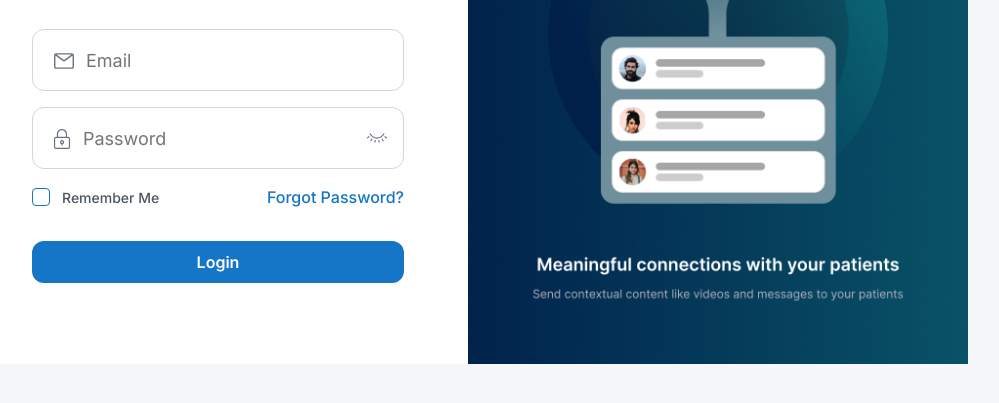
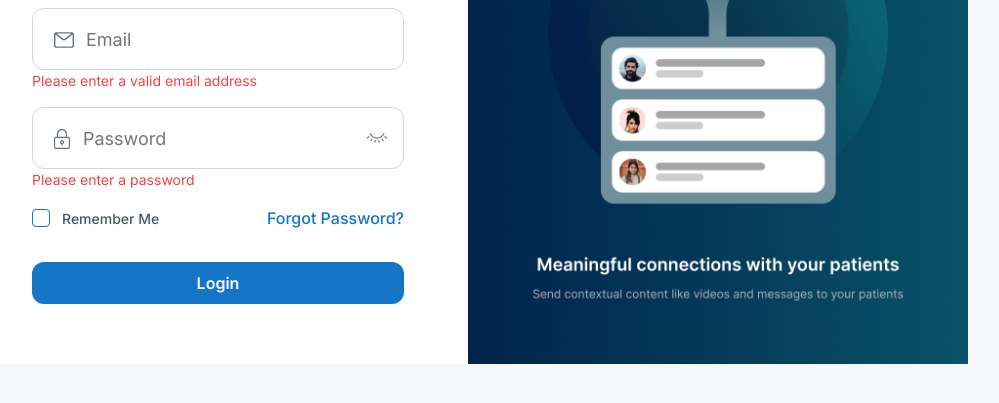
Before and after one commit to PushkinSharma/system-admin, a plain HTML site: page login.html in a window 1280 px wide. Both pictures are taken after a click on the button "Login". Shown: the part 279-682 px from the top of the page, without its empty margins (172-1171 px from the left). Drawn offline with nearby package versions, Linux system fonts and the light colour scheme.

Commit message:
Added validations to login page, fixed new clinic ones

```diff
--- a/css/login-styles.css
+++ b/css/login-styles.css
@@ -53,6 +53,11 @@ body {
 
 .login-form {
   width: 100%;
+}
+
+.error-message{
+  color: #EF4444; font-size: 0.875rem; display: none;
+  margin-bottom:1rem;
 }
 
 .input-with-icon {
--- a/js/login.js
+++ b/js/login.js
@@ -14,4 +14,32 @@ document.addEventListener('DOMContentLoaded', function() {
       hidePasswordIcon.style.display = 'block';
       showPasswordIcon.style.display = 'none';
     });
+
+
   });
+
+
+  function validateLoginForm(){
+    const emailInput = document.getElementById("emailInput");
+    const emailError = document.getElementById("emailError");
+    const email = emailInput.value.trim();
+    const emailPattern = /^[^\s@]+@[^\s@]+\.[^\s@]+$/;
+    const passwordInput = document.getElementById('password');
+    const passwordError = document.getElementById('passwordError');
+    const inputWithIcon = document.querySelectorAll('.input-with-icon');
+
+    if (!emailPattern.test(email)) {
+      emailError.style.display = "block";
+      inputWithIcon[0].style.marginBottom = "0";
+    } else {
+      emailError.style.display = "none";
+      inputWithIcon[0].style.marginBottom = "1rem";
+    }
+
+    if(passwordInput.value.trim() === ""){
+      passwordError.style.display = "block";
+      inputWithIcon[1].style.marginBottom = "0";
+    }else{
+      passwordError.style.display = "none";
+    }
+  }
--- a/login.html
+++ b/login.html
@@ -34,7 +34,10 @@
               <span class="login-icon"> <svg xmlns="http://www.w3.org/2000/svg" width="20" height="16" viewBox="0 0 20 16" fill="none">
                 <path d="M17.8571 0.142822H2.14286C0.9616 0.142822 0 1.10442 0 2.28568V13.7143C0 14.8955 0.9616 15.8571 2.14286 15.8571H17.8571C19.0384 15.8571 20 14.8955 20 13.7143V2.28568C20 1.10442 19.0384 0.142822 17.8571 0.142822ZM17.3813 1.57139L10.4295 6.78557C10.1768 6.97485 9.82414 6.97485 9.57145 6.78557L2.61877 1.57139H17.3813ZM17.8571 14.4285H2.14286C1.74821 14.4285 1.42857 14.108 1.42857 13.7143V2.46419L8.71429 7.92842C9.09195 8.21235 9.54642 8.35432 10 8.35432C10.4536 8.35432 10.908 8.21236 11.2857 7.92842L18.5714 2.46419V13.7143C18.5714 14.108 18.2518 14.4285 17.8571 14.4285Z" fill="#6B7280"/>
               </svg></span>
-              <input id="email" type="email" placeholder="Email" />
+              <input id="emailInput" type="email" placeholder="Email" />
+            </div>
+            <div id="emailError" class="error-message">
+              Please enter a valid email address
             </div>
             <div class="input-with-icon">
               <span class="login-icon"> <svg xmlns="http://www.w3.org/2000/svg" width="17" height="20" viewBox="0 0 17 20" fill="none">
@@ -54,6 +57,9 @@
                 <path d="M9.99999 4.51842C6.89759 4.51842 4.51983 2.2539 3.38757 0.21582L2.32324 0.781952C3.99899 3.79377 6.98817 5.74127 9.99999 5.74127C13.0345 5.74127 16.0236 3.81642 17.6767 0.781952L16.6124 0.21582C15.4801 2.2539 13.125 4.51842 9.99999 4.51842Z" fill="#6B7280"/>
               </svg>
             </div>
+            <div id="passwordError" class="error-message">
+              Please enter a password
+            </div>
             <div class="additional-options">
                 <div class="remember-me d-flex align-items-center">
                   <input type="checkbox" id="remember-me" class="form-check-input">
@@ -67,7 +73,7 @@
             </div>
           </div>
 
-          <button class="btn btn-login" style="padding:0.5rem 1.25rem; border-radius: 0.75rem;">Login</button>
+          <button onclick="validateLoginForm()" class="btn btn-login" style="padding:0.5rem 1.25rem; border-radius: 0.75rem;">Login</button>
         </div>
         <div class="right-container">
           <img class="img-fluid" src="images/login.png" alt="Login Image" />
```
Also changed, not shown: js/new-clinic-validations.js (+41 -30 lines).
